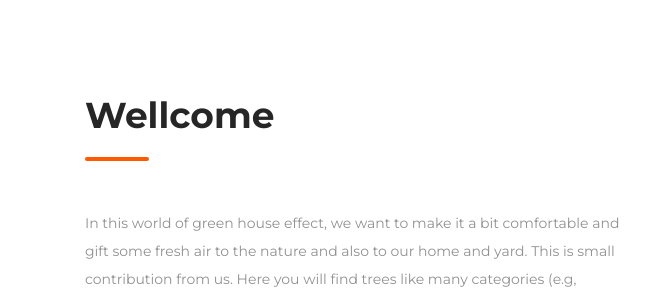
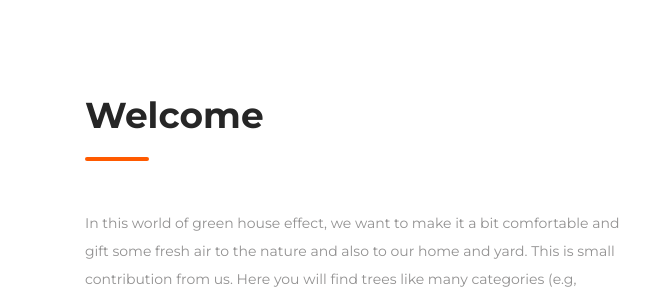
Before and after one commit to Nafiun261/Tree_World, a plain HTML site: page about.html in a window 1280 px wide. Shown: the part 355-654 px from the top of the page, 0-650 px from the left. Drawn offline with Linux system fonts and the light colour scheme.

Commit message:
Update about.html

```diff
--- a/about.html
+++ b/about.html
@@ -73,7 +73,7 @@
                 <div class="col-12 col-lg-6 order-2 order-lg-1">
                     <div class="welcome-content">
                         <header class="entry-header">
-                            <h2 class="entry-title">Wellcome</h2>
+                            <h2 class="entry-title">Welcome</h2>
                         </header><!-- .entry-header -->
 
                         <div class="entry-content mt-5">
```
